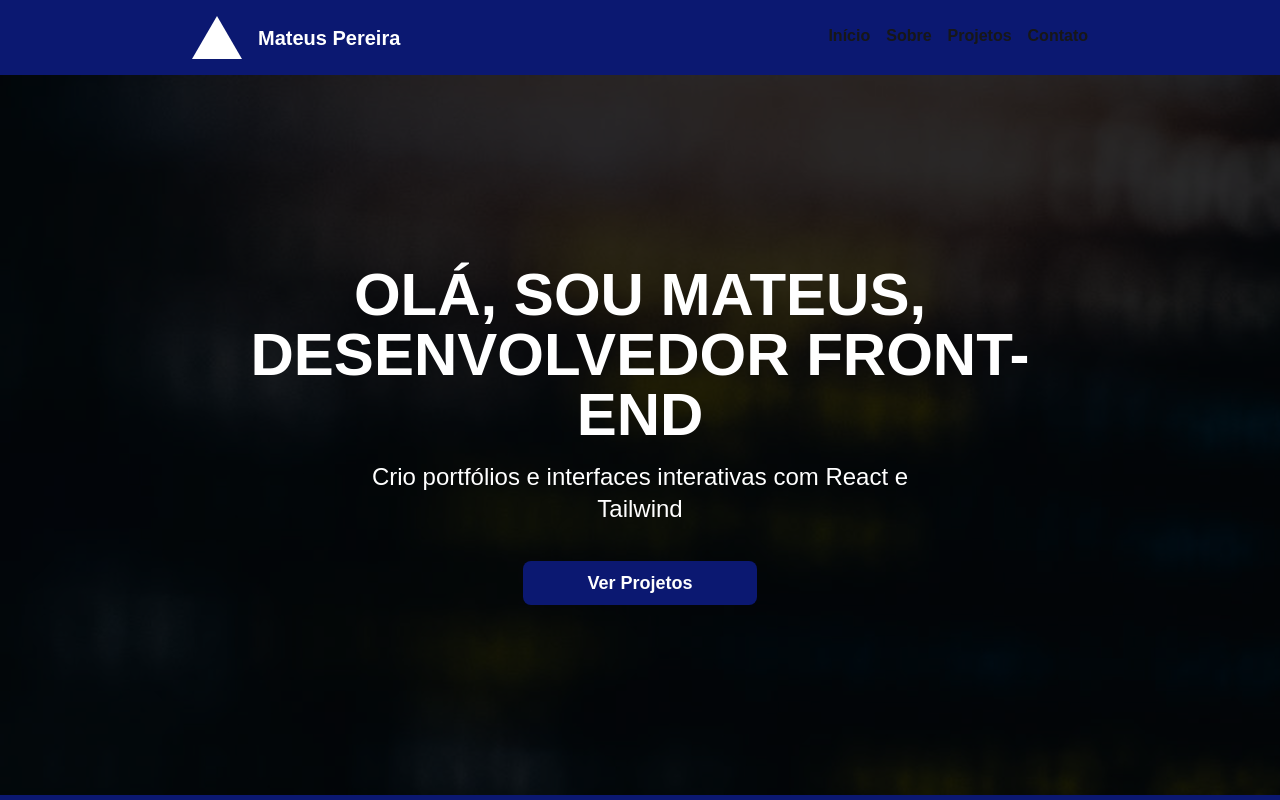
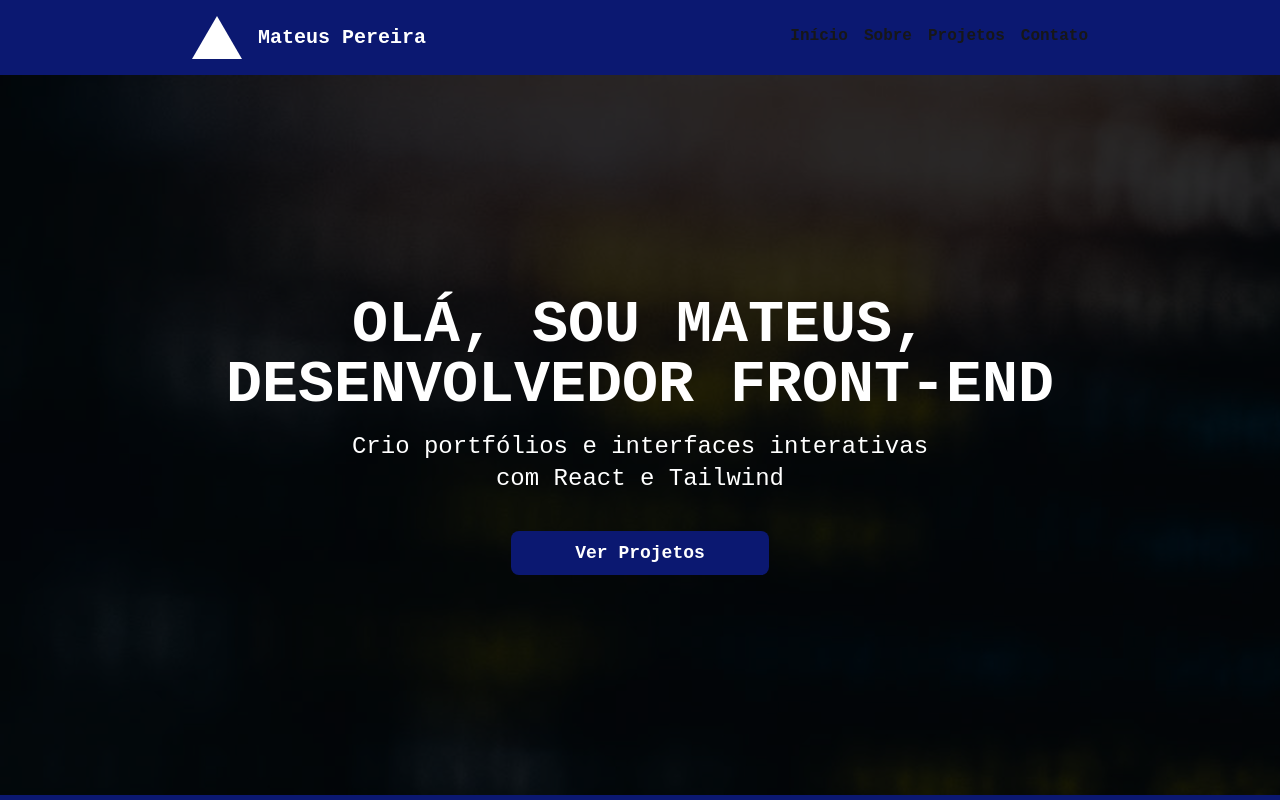
Before and after one commit to MateusPereira1/portfolio-pessoal-interativo, a Next.js app: page / in a window 1280 px wide. Shown: the top 800 px of the page. Built offline with nearby package versions, Linux system fonts and the light colour scheme.

Commit message:
:lipstick: style : main font of project changed

```diff
--- a/src/app/globals.css
+++ b/src/app/globals.css
@@ -22,7 +22,7 @@
 body {
   background: var(--background);
   color: var(--foreground);
-  font-family: Arial, Helvetica, sans-serif;
+  font-family: monospace, Helvetica, sans-serif;
 }
 
 .bgBlue{
```
